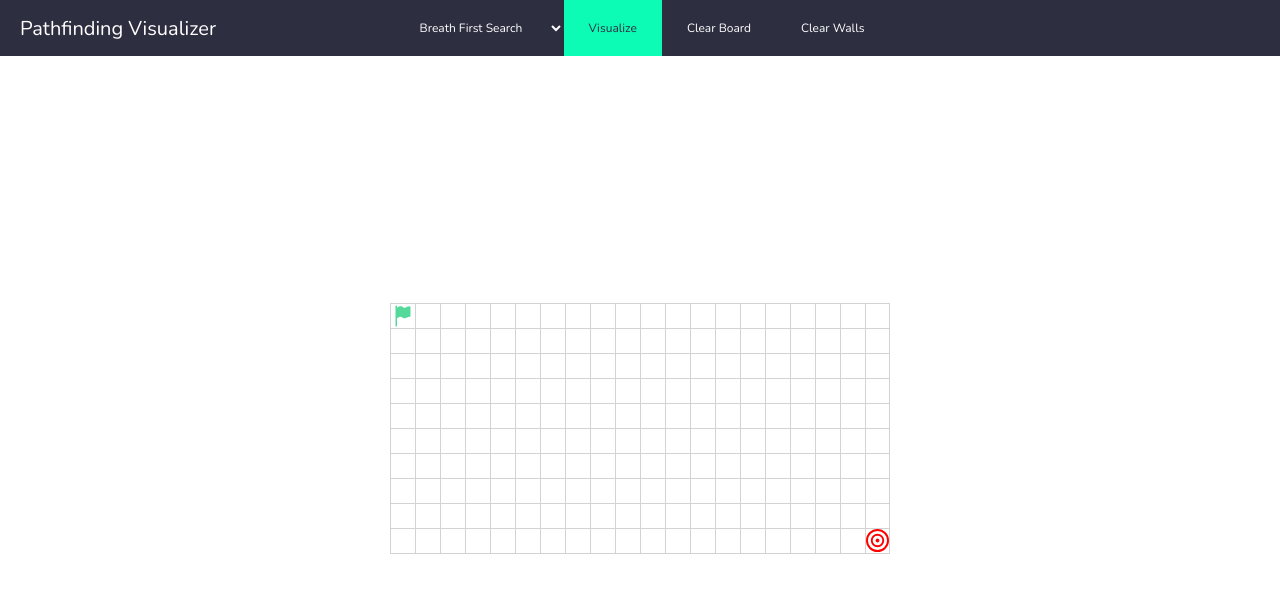
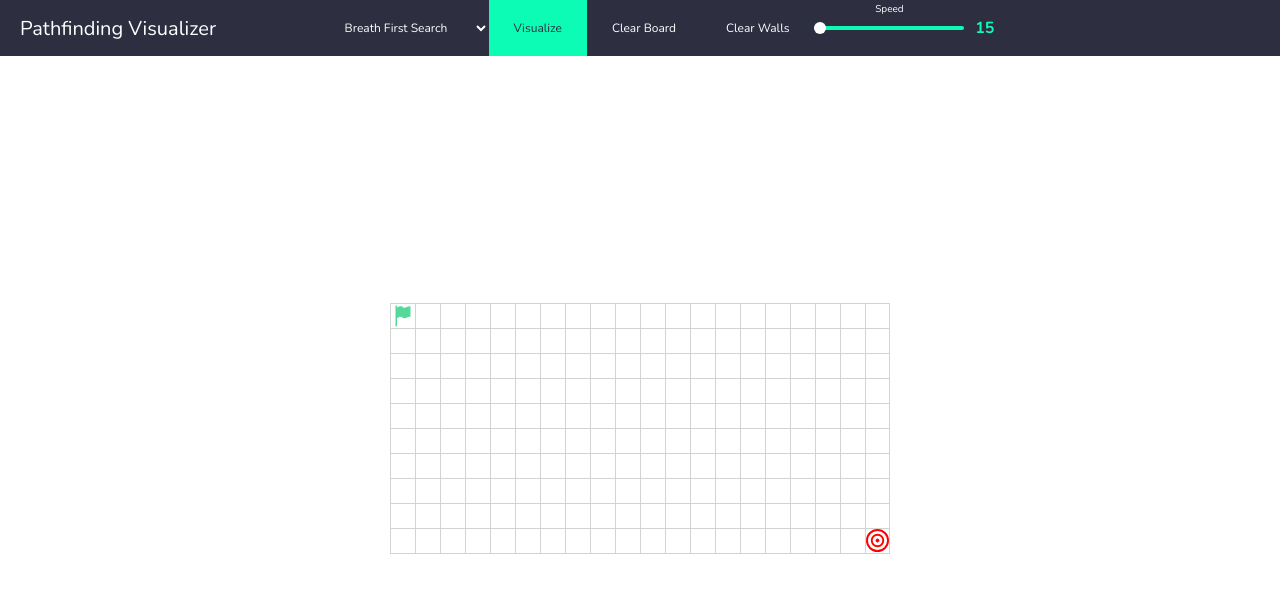
Before and after one commit to Adrian-Forde-1/Pathfinding-Visualizer, a website with bundled scripts: page index.html in a window 1280 px wide. Built offline with nearby package versions, Linux system fonts and the light colour scheme.

Commit message:
Added a slider that the user can use to change the animation speed of the algorithms

```diff
--- a/index.html
+++ b/index.html
@@ -33,6 +33,21 @@
           <li class="nav-list__item">
             <button id="clear-walls">Clear Walls</button>
           </li>
+          <li class="nav-list__item">
+            <span class="nav-list__item__input-lbl">Speed</span>
+            <input
+              id="algo-speed-slider"
+              type="range"
+              min="15"
+              max="80"
+              step="5"
+              value="15"
+            />
+            <span
+              class="nav-list__item__info-text"
+              id="algo-speed-slider-value"
+            ></span>
+          </li>
         </div>
       </nav>
       <div class="grid__wrapper" draggable="false"></div>
--- a/src/javascript/Visualization/VisualizeAnimations.js
+++ b/src/javascript/Visualization/VisualizeAnimations.js
@@ -1,11 +1,28 @@
 import { isRunning, setIsFinished, setIsRunning } from "../index.js";
 
-const visitedNodeAnimTime = 15;
-const backTrackNodeAnimTime = 40;
+const speedSlider = document.querySelector("#algo-speed-slider");
+const speedSliderValue = document.querySelector("#algo-speed-slider-value");
+
+let visitedNodeAnimTime = 100;
+let backTrackNodeAnimTime = 40;
+
+if (speedSlider !== null && speedSliderValue !== null) {
+  visitedNodeAnimTime = parseInt(speedSlider.value);
+  // backTrackNodeAnimTime = parseInt(speedSlider.value);
+  speedSliderValue.innerHTML = speedSlider.value;
+
+  speedSlider.addEventListener("change", (e) => {
+    visitedNodeAnimTime = parseInt(e.target.value);
+    // backTrackNodeAnimTime = parseInt(e.target.value);
+    speedSliderValue.innerHTML = e.target.value;
+  });
+}
 
 //Visualizes the algorithm
 export const visualizeAlgorithm = (visitedNodes, backTrackArray) => {
   setIsRunning(true);
+  speedSlider.disabled = true;
+  console.log(visitedNodes);
 
   if (
     document.querySelector("#visualize-btn") &&
@@ -67,6 +84,7 @@ export const visualizeAlgorithm = (visitedNodes, backTrackArray) => {
   setTimeout(() => {
     setIsRunning(false);
     setIsFinished(true);
+    speedSlider.disabled = false;
     if (
       document.querySelector("#visualize-btn") &&
       document.querySelector("#visualize-btn").classList.contains("disabled")
--- a/src/styles/_nav.scss
+++ b/src/styles/_nav.scss
@@ -33,6 +33,7 @@
     display: flex;
     justify-content: center;
     align-items: center;
+    position: relative;
 
     button {
       width: 100%;
@@ -83,5 +84,50 @@
         background: rgba(0, 0, 0, 0.5);
       }
     }
+
+    input[type="range"] {
+      appearance: none;
+      height: 4px;
+      width: 150px;
+      background: #0dfcb5;
+      border-radius: 20px;
+
+      &:focus {
+        outline: none;
+        border: 1px solid #fff;
+      }
+
+      &:disabled {
+        filter: brightness(50%);
+      }
+
+      &::-webkit-slider-thumb {
+        appearance: none;
+        width: 12px;
+        height: 12px;
+        border-radius: 50%;
+        background: #fff;
+        cursor: pointer;
+      }
+    }
+
+    &__info-text {
+      margin-left: 10px;
+      color: #0dfcb5;
+      font-weight: bold;
+      position: absolute;
+      top: 50%;
+      right: -30px;
+      transform: translateY(-50%);
+    }
+
+    &__input-lbl {
+      position: absolute;
+      top: 2px;
+      left: 50%;
+      transform: translateX(-50%);
+      font-size: 10px;
+      color: #fff;
+    }
   }
 }
```
Also changed, not shown: src/styles/styles.css, 1 other file.
